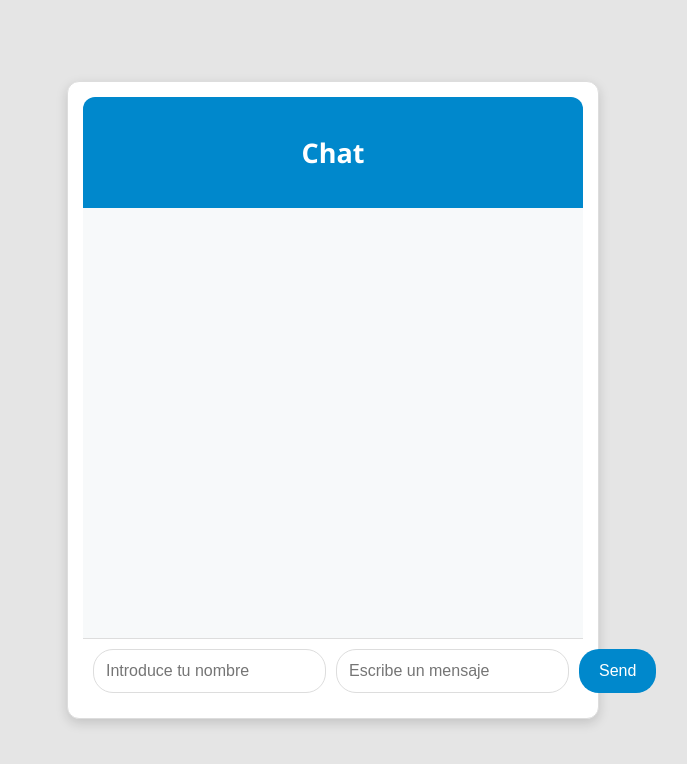
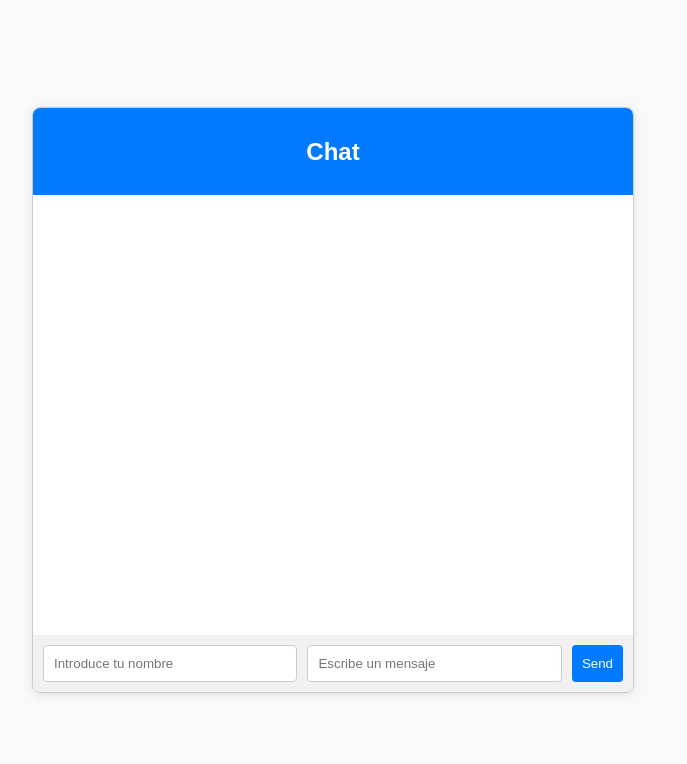
Before and after one commit to Durl99/chat-app, a website: page index.html in a window 1280 px wide. Shown: the whole page, without its empty margins (307-994 px from the left). Drawn offline with nearby package versions, Linux system fonts and the light colour scheme; no server answers.

Commit message:
Update style.css

```diff
--- a/style.css
+++ b/style.css
@@ -1,105 +1,66 @@
 body {
-    font-family: 'Segoe UI', Tahoma, Geneva, Verdana, sans-serif;
+    font-family: Arial, sans-serif;
     display: flex;
     justify-content: center;
     align-items: center;
     height: 100vh;
     margin: 0;
-    background-color: #e5e5e5;
+    background-color: #f8f9fa;
 }
 
 .chat-container {
-    width: 90%;
-    max-width: 500px;
-    margin: 20px auto;
-    padding: 15px;
-    border: 1px solid #ddd;
-    border-radius: 12px;
-    background-color: #ffffff;
-    box-shadow: 0 4px 12px rgba(0, 0, 0, 0.15);
+    width: 100%;
+    max-width: 600px;
+    border: 1px solid #ccc;
+    border-radius: 8px;
+    overflow: hidden;
+    box-shadow: 0 2px 10px rgba(0, 0, 0, 0.1);
 }
 
 .chat-header {
-    background-color: #0088cc;
-    color: #ffffff;
-    padding: 15px;
-    border-radius: 12px 12px 0 0;
+    background-color: #007bff;
+    color: #fff;
+    padding: 10px;
     text-align: center;
-    font-size: 18px;
-    font-weight: bold;
 }
 
 .chat-window {
     height: 400px;
-    padding: 15px;
-    overflow-y: auto;
-    background-color: #f7f9fa;
+    padding: 20px;
+    overflow-y: scroll;
+    background-color: #fff;
 }
 
 .chat-message {
-    margin-bottom: 15px;
-    padding: 12px;
-    border-radius: 20px;
-    background-color: #f0f0f0;
-    max-width: 75%;
-    display: inline-block;
-}
-
-.chat-message.sent {
-    background-color: #0088cc;
-    color: #ffffff;
-    align-self: flex-end;
+    margin-bottom: 10px;
+    padding: 10px;
+    border-radius: 8px;
+    background-color: #f1f1f1;
 }
 
 .chat-input {
     display: flex;
     padding: 10px;
-    border-top: 1px solid #ddd;
-    background-color: #ffffff;
-    border-radius: 0 0 12px 12px;
+    background-color: #f1f1f1;
 }
 
 .chat-input input {
     flex: 1;
-    padding: 12px;
-    border: 1px solid #ddd;
-    border-radius: 20px;
+    padding: 10px;
+    border: 1px solid #ccc;
+    border-radius: 4px;
     margin-right: 10px;
-    font-size: 16px;
 }
 
 .chat-input button {
-    padding: 12px 20px;
+    padding: 10px;
     border: none;
-    background-color: #0088cc;
-    color: #ffffff;
-    border-radius: 20px;
+    background-color: #007bff;
+    color: #fff;
+    border-radius: 4px;
     cursor: pointer;
-    font-size: 16px;
 }
 
 .chat-input button:hover {
-    background-color: #007ab8;
+    background-color: #0056b3;
 }
-
-.session-list {
-    margin-top: 10px;
-}
-
-.session-list ul {
-    list-style: none;
-    padding: 0;
-    margin: 0;
-}
-
-.session-list li {
-    padding: 12px;
-    border-bottom: 1px solid #ddd;
-    cursor: pointer;
-    border-radius: 10px;
-    transition: background-color 0.3s ease;
-}
-
-.session-list li:hover {
-    background-color: #e0e0e0;
-}
```
